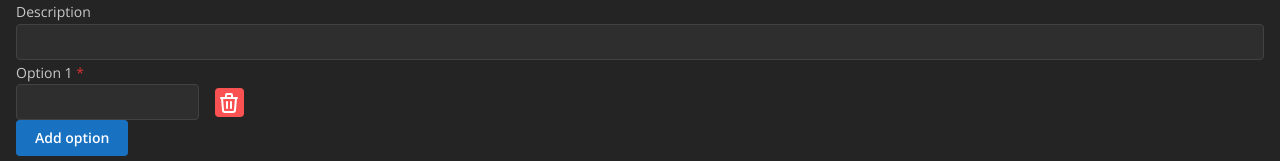
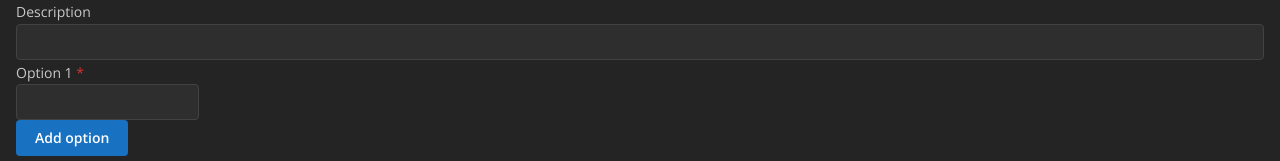
Before and after one commit to ivcp/polls-frontend, a React (Vite) app: page /new in a window 1280 px wide. Shown: the part 138-299 px from the top of the page. Built offline with nearby package versions, Linux system fonts and the light colour scheme.

Commit message:
remove delete for first two options

```diff
--- a/src/pages/CreatePoll/index.tsx
+++ b/src/pages/CreatePoll/index.tsx
@@ -57,6 +57,7 @@ const CreatePoll = () => {
             withAsterisk={i > 1 ? false : true}
             {...form.getInputProps(`options.${i}.value`)}
           />
+          {i > 1 && (
             <ActionIcon
               size={'1.8rem'}
               mb={'0.2rem'}
@@ -65,6 +66,7 @@ const CreatePoll = () => {
             >
               <IconTrash />
             </ActionIcon>
+          )}
         </Group>
       ))}
       <Button onClick={() => form.insertListItem('options', { value: '' })}>
```
Lines whose indentation alone changed are shown as unchanged.
